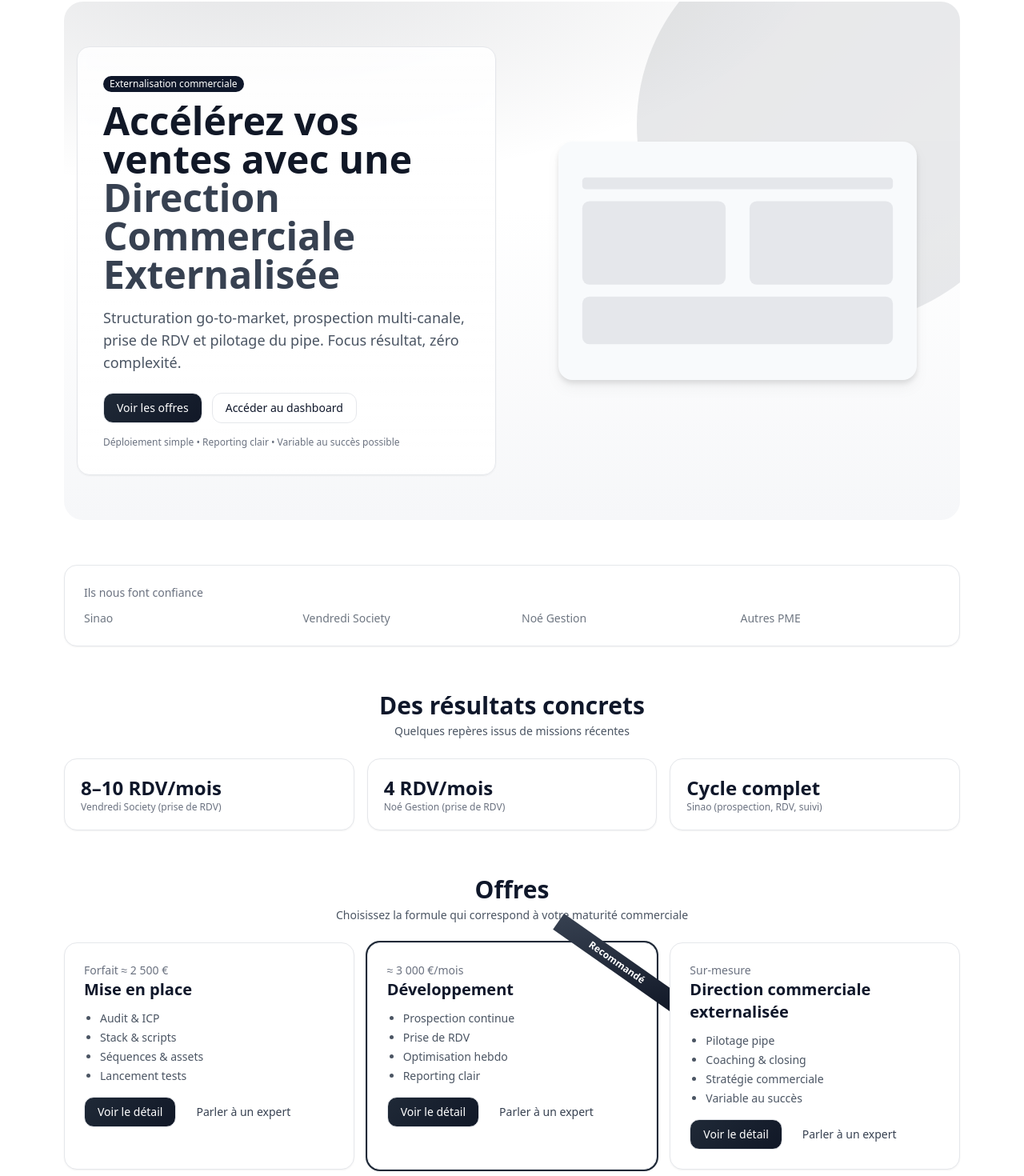
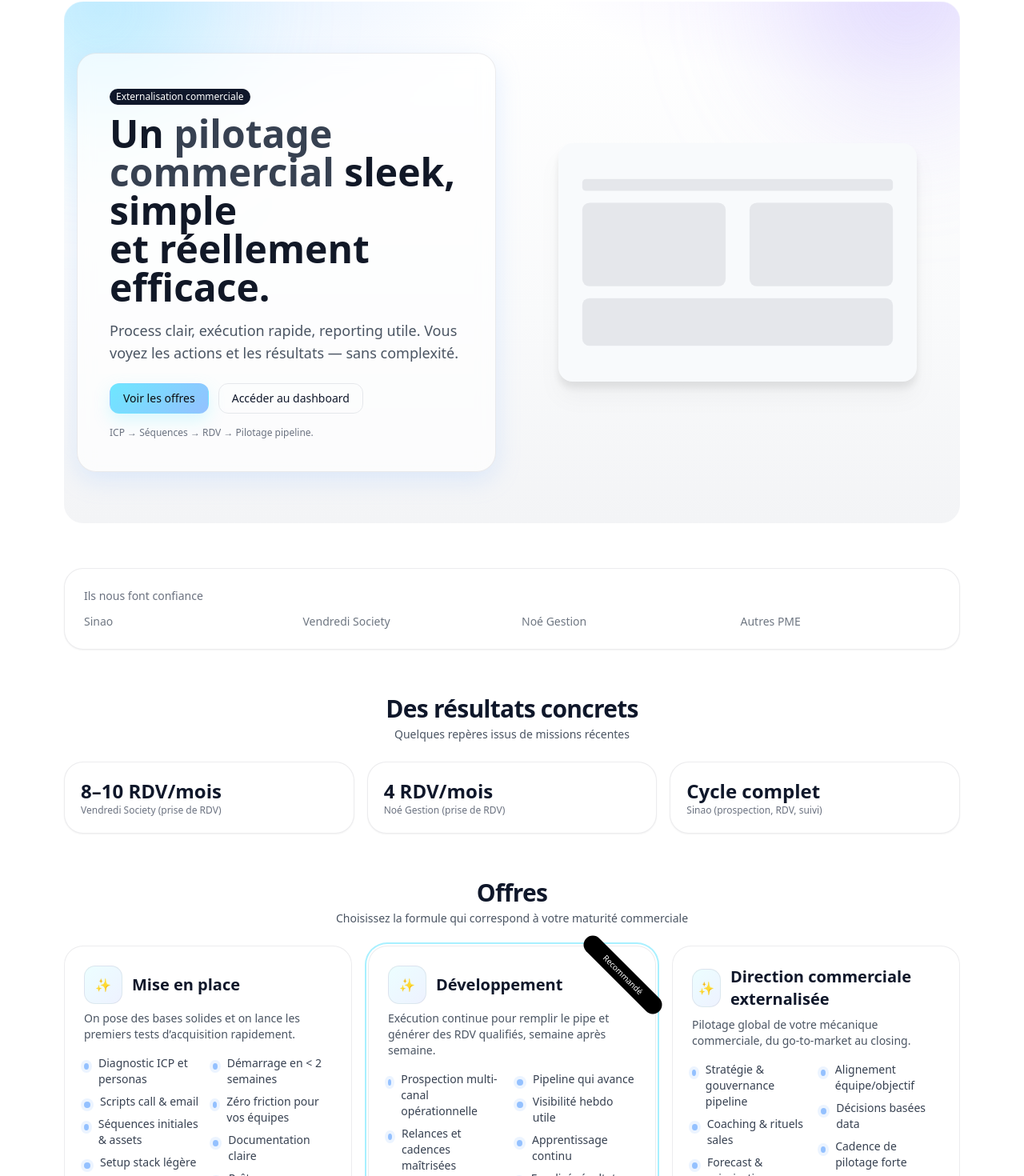
Before and after one commit to guillaumeoptimus/V1_1, a Next.js app: page / in a window 1280 px wide. Shown: the part 79-1549 px from the top of the page at 80% size. Built offline with nearby package versions, Linux system fonts and the light colour scheme.

Commit message:
Add files via upload

```diff
--- a/app/globals.css
+++ b/app/globals.css
@@ -2,54 +2,71 @@
 @tailwind components;
 @tailwind utilities;
 
-/* ---- Theme tokens (keeps your current color feel, adds subtle accent) ---- */
-:root {
-  --ol-bg: #0a0a0a;         /* dark hero bg */
-  --ol-card: #ffffff;
-  --ol-muted: #f6f7f9;      /* light section bg */
-  --ol-text: #0f172a;       /* slate-900 */
-  --ol-sub: #475569;        /* slate-600 */
-  --ol-border: #e5e7eb;     /* gray-200 */
-  --ol-accent: #111827;     /* near-black accent (as agreed color vibe) */
-  --ol-accent-500: #111827;
-  --ol-accent-400: #1f2937;
-  --ol-accent-300: #374151;
-  --ol-gradient-1: #0b0f1a; /* subtle gradient stops */
-  --ol-gradient-2: #111827;
+/* ---- Apple-like sleek theme with subtle color ---- */
+:root{
+  --bg: #0b0c10;
+  --surface: #0f1117;
+  --card: #ffffff;
+  --muted: #f6f7f9;
+  --ink: #0f172a;
+  --sub: #475569;
+  --border: rgba(15, 23, 42, 0.08);
+  --accent-1: #6ee7ff;  /* ice blue */
+  --accent-2: #94c1ff;  /* arctic blue */
+  --accent-3: #c4b5fd;  /* soft purple */
+  --glow: 0 10px 30px rgba(148, 193, 255, 0.25);
 }
 
-html, body { height: 100%; background: #ffffff; color: var(--ol-text); }
+html, body { height: 100%; background: #ffffff; color: var(--ink); }
 
-/* Cards & surfaces */
-.card { @apply rounded-2xl border bg-white shadow-sm border-gray-200; }
-.surface-muted { background: var(--ol-muted); }
+/* Gradient mesh background for hero */
+.mesh {
+  position: relative;
+  background:
+    radial-gradient(900px 500px at 10% -20%, rgba(148,193,255,0.35), transparent 60%),
+    radial-gradient(900px 500px at 90% -30%, rgba(196,181,253,0.35), transparent 60%),
+    linear-gradient(180deg, #ffffff 0%, #f9fafb 60%, #f3f4f6 100%);
+}
+.blob {
+  position: absolute; filter: blur(60px); opacity: .45; mix-blend-mode: multiply;
+  animation: float 14s ease-in-out infinite;
+}
+.blob.b1 { width: 380px; height: 380px; top: -120px; left: -80px; background: radial-gradient(circle at 30% 30%, var(--accent-1), transparent 60%); animation-delay: 0s; }
+.blob.b2 { width: 420px; height: 420px; top: -180px; right: -60px; background: radial-gradient(circle at 70% 40%, var(--accent-3), transparent 60%); animation-delay: 3s; }
+@keyframes float {
+  0%, 100% { transform: translateY(0) translateX(0) scale(1); }
+  50% { transform: translateY(12px) translateX(6px) scale(1.02); }
+}
+
+/* Glass surfaces and depth */
+.card { @apply rounded-3xl border bg-white shadow-sm; border-color: var(--border); }
+.glass { background: rgba(255,255,255,.66); backdrop-filter: blur(10px); border: 1px solid rgba(15,23,42,.08); box-shadow: var(--glow); }
+.surface-muted { background: #f8fafc; }
 
 /* Buttons */
-.btn { @apply inline-flex items-center justify-center px-4 py-2 rounded-xl text-sm transition-all border border-gray-200 bg-white hover:shadow-md; }
-.btn-primary { @apply text-white; background: linear-gradient(135deg, var(--ol-accent-400), var(--ol-accent)); }
+.btn { @apply inline-flex items-center justify-center px-4 py-2 rounded-xl text-sm transition-all border; }
+.btn:hover { transform: translateY(-1px); }
+.btn-primary {
+  color: #0b0c10;
+  background: linear-gradient(135deg, var(--accent-1), var(--accent-2));
+  border-color: transparent;
+  box-shadow: 0 8px 20px rgba(110,231,255,.25);
+}
 .btn-primary:hover { filter: brightness(1.05); }
 .btn-ghost { @apply border-transparent text-gray-700 hover:bg-gray-100; }
 
-/* Badges */
+/* Section headers */
+.section-title { @apply text-2xl md:text-3xl font-semibold tracking-tight; }
+.section-sub { @apply text-sm text-gray-600 mt-1; }
+
+/* Offer cards */
+.offer { @apply relative rounded-3xl p-6 border bg-white transition-all; border-color: var(--border); }
+.offer:hover { box-shadow: 0 20px 40px rgba(15,23,42,.08); transform: translateY(-2px); }
+.offer .marker { width: 48px; height: 48px; border-radius: 14px; display:flex; align-items:center; justify-content:center; background: linear-gradient(135deg, #ecfeff, #eef2ff); border:1px solid rgba(15,23,42,.08); }
+
+/* Feature list styling */
+.feat { @apply flex items-start gap-3; }
+.feat .dot { width: 8px; height: 8px; border-radius: 50%; background: var(--accent-2); margin-top: .6rem; box-shadow: 0 0 0 4px rgba(148,193,255,.18); }
+
+/* Tiny label */
 .badge { @apply inline-flex items-center px-2 py-0.5 rounded-full text-xs; background: #0f172a; color: #fff; }
-
-/* Ribbons */
-.ribbon {
-  position: absolute; top: 12px; right: -40px; transform: rotate(35deg);
-  @apply text-xs font-semibold px-12 py-1 text-white;
-  background: linear-gradient(135deg, var(--ol-accent-300), var(--ol-accent));
-}
-
-/* Fancy hero */
-.hero {
-  background: radial-gradient(1200px 500px at 20% -10%, rgba(17,24,39,0.12), transparent 60%),
-              linear-gradient(180deg, #fff 0%, #fff 40%, var(--ol-muted) 100%);
-}
-.hero-card {
-  background: linear-gradient(180deg, rgba(255,255,255,0.85), rgba(255,255,255,0.98));
-  backdrop-filter: blur(6px);
-}
-
-/* Section header */
-.section-title { @apply text-2xl md:text-3xl font-semibold; }
-.section-sub { @apply text-sm text-gray-600 mt-1; }
--- a/app/offres/[slug]/page.jsx
+++ b/app/offres/[slug]/page.jsx
@@ -3,45 +3,30 @@ import Link from "next/link";
 const MAP = {
   "mise-en-place": {
     title: "Mise en place",
-    price: "Forfait ≈ 2 500 €",
     intro: "Pack pour poser des bases solides et lancer votre prospection en < 2 semaines.",
     modules: ["Audit ICP", "Stack & séquences", "Scripts call/email", "Assets & tests"],
     deliverables: ["Dossier ICP + scripts", "Séquences prêtes", "Playbook d’exécution"],
-    options: ["Landing courte de campagne", "Setup Lemlist/Domaines", "Scraping & enrichissement de leads"],
-    objections: ["On veut du rapide", "On n’a pas l’équipe", "On a déjà testé sans succès"],
-    answers: [
-      "Cadre léger, exécution pragmatique, itérations courtes.",
-      "On prend en charge l’opérationnel et documente tout.",
-      "On repart d’un ICP précis et de messages testés en petits lots."
-    ]
+    options: ["Landing courte de campagne", "Setup Lemlist/Domaines", "Enrichissement de leads"],
+    problems: ["Manque de clarté sur l’ICP", "Messages qui ne convertissent pas", "Trop d’outils, pas assez d’action"],
+    outcomes: ["Ciblage net & messages qui accrochent", "Séquences prêtes et testées", "Base saine pour scaler"]
   },
   "developpement": {
     title: "Développement",
-    price: "≈ 3 000 €/mois",
     intro: "Exécution continue pour générer des RDV qualifiés et alimenter votre pipe.",
     modules: ["Prospection multi-canal", "Prise de RDV", "Itérations hebdo", "Reporting"],
     deliverables: ["Dashboard KPI", "Liste RDV planifiés", "Journal d’actions"],
     options: ["Relances automatisées + call blitz", "AB testing messages / canaux", "Qualification stricte des RDV"],
-    objections: ["Lead qualité ?", "Visibilité ?", "Adaptation secteur ?"],
-    answers: [
-      "Qualification avant RDV, critères définis avec vous.",
-      "Dashboard + point hebdo avec plan d’action.",
-      "Scripts/personas ajustés en continu avec vos retours."
-    ]
+    problems: ["Pipe qui stagne", "Mauvaise qualification", "Manque de régularité"],
+    outcomes: ["Flux de RDV qualifiés", "Pipeline lisible", "Amélioration continue documentée"]
   },
   "direction-commerciale-externalisee": {
     title: "Direction commerciale externalisée",
-    price: "Sur-mesure",
     intro: "Pilotage global : stratégie, process, équipe, closing, et gouvernance pipeline.",
     modules: ["Stratégie & orga", "Pilotage forecast", "Coaching & closing", "Incentives & variable"],
     deliverables: ["Roadmap trimestrielle", "Process & playbooks", "Comex pack"],
     options: ["Coaching des sales", "Ateliers pricing/offres", "Implémentation CRM light"],
-    objections: ["Temps/charge ?", "Change management ?", "ROI ?"],
-    answers: [
-      "Cadence de pilotage adaptée à votre rythme.",
-      "Pédagogie et documentation, adoption progressive.",
-      "Indicateurs clairs et variable aligné au succès."
-    ]
+    problems: ["Visibilité faible sur le pipe", "Process non documentés", "Cycle long & perte d’élan"],
+    outcomes: ["Gouvernance pipeline robuste", "Équipe outillée & rituels efficaces", "Impact mesuré sur le chiffre"]
   }
 };
 
@@ -49,7 +34,7 @@ function List({title, items}){
   return (
     <div className="card p-6">
       <div className="font-semibold">{title}</div>
-      <ul className="mt-2 text-sm text-gray-600 list-disc pl-5 space-y-1">
+      <ul className="mt-2 text-sm text-gray-700 list-disc pl-5 space-y-1">
         {items.map((m,i)=>(<li key={i}>{m}</li>))}
       </ul>
     </div>
@@ -66,7 +51,6 @@ export default function OffreDetail({ params }){
     <div className="space-y-6">
       <Link href="/offres" className="text-sm text-gray-500 hover:underline">← Retour aux offres</Link>
       <div className="card p-6">
-        <div className="text-sm text-gray-500">{data.price}</div>
         <h1 className="text-3xl font-semibold">{data.title}</h1>
         <p className="text-gray-600 mt-2">{data.intro}</p>
       </div>
@@ -76,19 +60,16 @@ export default function OffreDetail({ params }){
       </div>
       <div className="grid md:grid-cols-2 gap-4">
         <List title="Options" items={data.options} />
-        <div className="card p-6">
-          <div className="font-semibold">Réponses aux objections</div>
-          <ul className="mt-2 text-sm text-gray-600 list-disc pl-5 space-y-1">
-            {data.answers.map((m,i)=>(<li key={i}>{m}</li>))}
-          </ul>
-        </div>
+        <List title="Problèmes résolus" items={data.problems} />
       </div>
       <div className="card p-6">
-        <div className="font-semibold mb-2">Prochaine étape</div>
-        <p className="text-sm text-gray-600">Consultez le dashboard pour voir la mécanique et la structure proposées.</p>
-        <div className="flex gap-2 mt-3">
-          <Link href="/contact" className="btn">Demander un échange</Link>
-          <Link href="/dashboard" className="btn btn-primary">Accéder au dashboard</Link>
+        <div className="font-semibold mb-1">Résultats attendus</div>
+        <ul className="mt-1 text-sm text-gray-700 list-disc pl-5 space-y-1">
+          {data.outcomes.map((m,i)=>(<li key={i}>{m}</li>))}
+        </ul>
+        <div className="flex gap-2 mt-4">
+          <Link href="/contact" className="btn">Parler à un expert</Link>
+          <Link href="/dashboard" className="btn btn-primary">Voir le dashboard</Link>
         </div>
       </div>
     </div>
--- a/components/marketing/Hero.jsx
+++ b/components/marketing/Hero.jsx
@@ -2,33 +2,26 @@ import Link from "next/link";
 
 export default function Hero(){
   return (
-    <section className="hero relative overflow-hidden rounded-3xl">
-      <div className="absolute inset-0 pointer-events-none">
-        <svg className="absolute -top-24 -right-24 w-[500px] h-[500px] opacity-10" viewBox="0 0 100 100" fill="none">
-          <defs><linearGradient id="g" x1="0" y1="0" x2="1" y2="1">
-            <stop offset="0%" stopColor="#111827"/><stop offset="100%" stopColor="#374151"/>
-          </linearGradient></defs>
-          <circle cx="50" cy="50" r="50" fill="url(#g)"/>
-        </svg>
-      </div>
-      <div className="max-w-6xl mx-auto px-4 py-14 grid md:grid-cols-2 gap-10 items-center">
-        <div className="hero-card card p-8">
+    <section className="mesh relative overflow-hidden rounded-3xl">
+      <div className="blob b1" />
+      <div className="blob b2" />
+      <div className="max-w-6xl mx-auto px-4 py-16 grid md:grid-cols-2 gap-10 items-center">
+        <div className="card glass p-10">
           <div className="badge mb-3">Externalisation commerciale</div>
           <h1 className="text-4xl md:text-5xl font-semibold leading-tight text-gray-900">
-            Accélérez vos ventes avec une <span className="text-gray-700">Direction Commerciale Externalisée</span>
+            Un <span className="text-gray-700">pilotage commercial</span> sleek, simple<br className="hidden md:block" /> et réellement efficace.
           </h1>
           <p className="mt-4 text-gray-600 text-lg">
-            Structuration go-to-market, prospection multi-canale, prise de RDV et pilotage du pipe.
-            Focus résultat, <span className="font-medium">zéro complexité</span>.
+            Process clair, exécution rapide, reporting utile. Vous voyez les actions et les résultats — sans complexité.
           </p>
           <div className="mt-6 flex flex-wrap gap-3">
             <Link href="/offres" className="btn btn-primary">Voir les offres</Link>
             <Link href="/dashboard" className="btn">Accéder au dashboard</Link>
           </div>
-          <div className="mt-4 text-xs text-gray-500">Déploiement simple • Reporting clair • Variable au succès possible</div>
+          <div className="mt-4 text-xs text-gray-500">ICP → Séquences → RDV → Pilotage pipeline.</div>
         </div>
         <div className="justify-self-center">
-          <img src="/site-illustration.svg" alt="Optimus Lead" className="w-full max-w-md drop-shadow-lg"/>
+          <img src="/site-illustration.svg" alt="Optimus Lead" className="w-full max-w-md drop-shadow-xl"/>
         </div>
       </div>
     </section>
--- a/components/marketing/OffersGrid.jsx
+++ b/components/marketing/OffersGrid.jsx
@@ -1,17 +1,32 @@
 import Link from "next/link";
 
-function Offer({ title, price, bullets, slug, featured }){
+function Marker({children}){
+  return (<div className="marker">{children}</div>);
+}
+function Feat({children}){
+  return (<div className="feat"><span className="dot" /> <div className="text-sm text-gray-700">{children}</div></div>);
+}
+
+function Offer({ title, intro, bullets, benefits, slug, featured }){
   return (
-    <div className={"relative card p-6 flex flex-col transition-all hover:shadow-lg hover:-translate-y-0.5 " + (featured ? "ring-2 ring-gray-800" : "")}>
-      {featured ? <div className="ribbon">Recommandé</div> : null}
-      <div className="text-sm text-gray-500">{price}</div>
-      <div className="text-xl font-semibold">{title}</div>
-      <ul className="mt-3 text-sm text-gray-600 list-disc pl-5 space-y-1">
-        {bullets.map((b,i)=>(<li key={i}>{b}</li>))}
-      </ul>
-      <div className="mt-4 flex gap-2">
+    <div className={"offer " + (featured ? "ring-2 ring-offset-2 ring-offset-white ring-[rgba(110,231,255,.6)]" : "")}>
+      {featured ? <div className="absolute -right-6 top-6 rotate-45 text-[10px] bg-black text-white px-8 py-1 rounded-full shadow-sm">Recommandé</div> : null}
+      <div className="flex items-center gap-3">
+        <Marker>✨</Marker>
+        <div className="text-xl font-semibold">{title}</div>
+      </div>
+      <p className="text-sm text-gray-600 mt-2">{intro}</p>
+      <div className="grid md:grid-cols-2 gap-3 mt-4">
+        <div className="space-y-2">
+          {bullets.map((b,i)=>(<Feat key={i}>{b}</Feat>))}
+        </div>
+        <div className="space-y-2">
+          {benefits.map((b,i)=>(<Feat key={i}>{b}</Feat>))}
+        </div>
+      </div>
+      <div className="mt-5 flex gap-2">
         <Link href={`/offres/${slug}`} className="btn btn-primary">Voir le détail</Link>
-        <Link href="/contact" className="btn btn-ghost">Parler à un expert</Link>
+        <Link href="/dashboard" className="btn">Voir le dashboard</Link>
       </div>
     </div>
   );
@@ -19,10 +34,29 @@ function Offer({ title, price, bullets, slug, featured }){
 
 export default function OffersGrid(){
   return (
-    <section className="grid md:grid-cols-3 gap-4">
-      <Offer title="Mise en place" price="Forfait ≈ 2 500 €" slug="mise-en-place" bullets={["Audit & ICP","Stack & scripts","Séquences & assets","Lancement tests"]}/>
-      <Offer title="Développement" price="≈ 3 000 €/mois" slug="developpement" bullets={["Prospection continue","Prise de RDV","Optimisation hebdo","Reporting clair"]} featured/>
-      <Offer title="Direction commerciale externalisée" price="Sur-mesure" slug="direction-commerciale-externalisee" bullets={["Pilotage pipe","Coaching & closing","Stratégie commerciale","Variable au succès"]}/>
+    <section className="grid md:grid-cols-3 gap-5">
+      <Offer
+        title="Mise en place"
+        intro="On pose des bases solides et on lance les premiers tests d’acquisition rapidement."
+        bullets={["Diagnostic ICP et personas","Scripts call & email","Séquences initiales & assets","Setup stack légère"]}
+        benefits={["Démarrage en < 2 semaines","Zéro friction pour vos équipes","Documentation claire","Prêts pour l’itération"]}
+        slug="mise-en-place"
+      />
+      <Offer
+        title="Développement"
+        featured
+        intro="Exécution continue pour remplir le pipe et générer des RDV qualifiés, semaine après semaine."
+        bullets={["Prospection multi-canal opérationnelle","Relances et cadences maîtrisées","Itérations hebdo sur messages/canaux","Qualification stricte des RDV"]}
+        benefits={["Pipeline qui avance","Visibilité hebdo utile","Apprentissage continu","Focalisé résultat, pas vanity"]}
+        slug="developpement"
+      />
+      <Offer
+        title="Direction commerciale externalisée"
+        intro="Pilotage global de votre mécanique commerciale, du go-to-market au closing."
+        bullets={["Stratégie & gouvernance pipeline","Coaching & rituels sales","Forecast & priorisation","Playbooks & process"]}
+        benefits={["Alignement équipe/objectif","Décisions basées data","Cadence de pilotage forte","Accélération des cycles"]}
+        slug="direction-commerciale-externalisee"
+      />
     </section>
   );
 }
```
